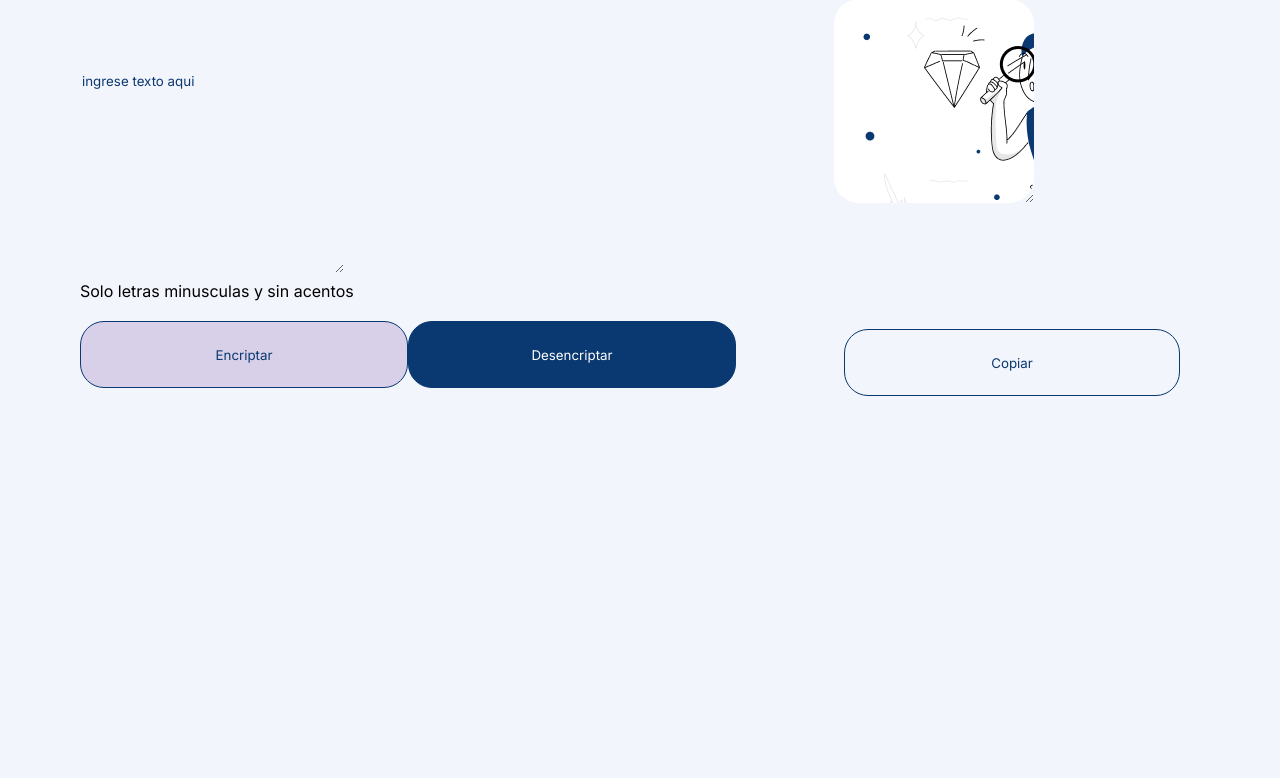
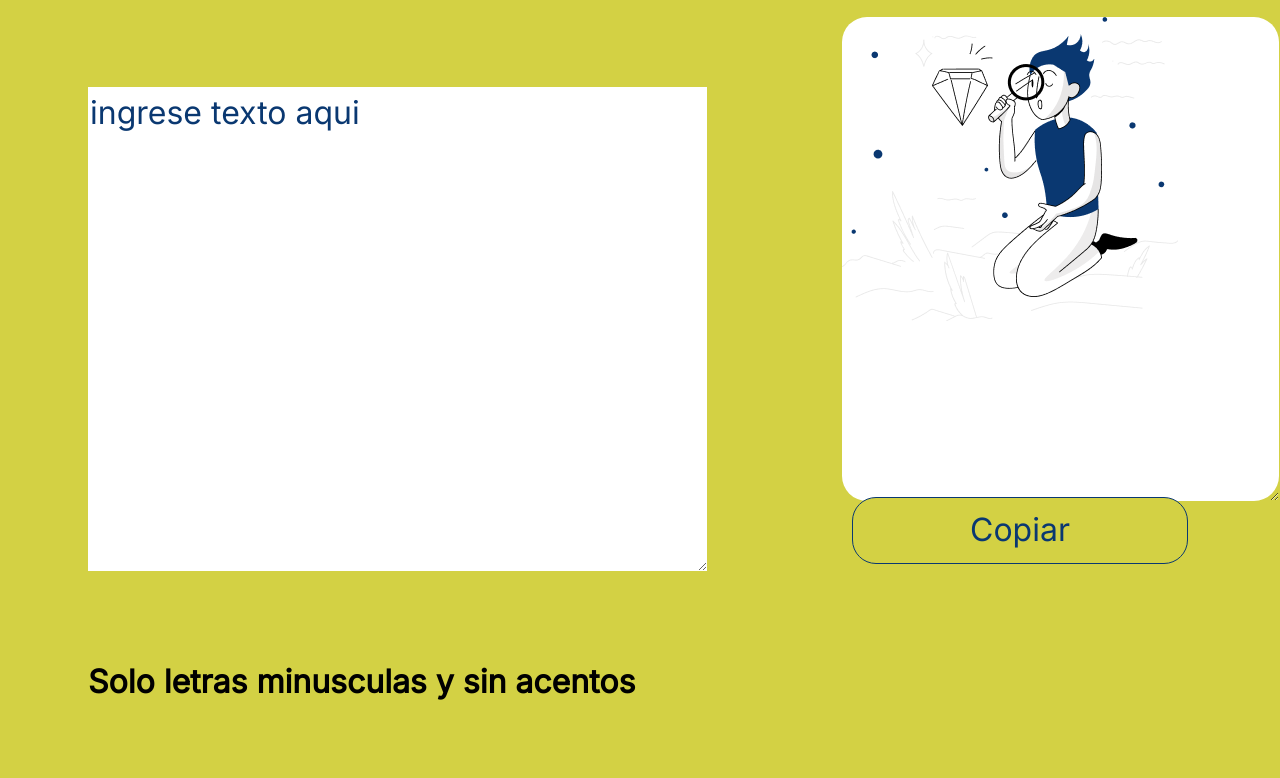
Before and after one commit to M3n5088/Encriptador, a plain HTML site: page index.html in a window 1280 px wide. Shown: the part 85-863 px from the top of the page. Before the commit the page ends 800 px from the top, so only its background shows below. Drawn offline with Linux system fonts and the light colour scheme.

Commit message:
trabajando en elcodigo

```diff
--- a/Style.css
+++ b/Style.css
@@ -1,10 +1,10 @@
 *{
-  background: #f3f5fc;
-  font-family: 'Inter', sans-serif;
-  font-weight: 400;
-  font-size: 32;
+  background: #d3d144;
+  font-family: Inter;
+  font-weight: 400px;
+  font-size: 32px;
   line-height: 150%;
-
+  font-style: bold;
 }
 .logo{
   padding-top: 10px;
@@ -23,6 +23,8 @@ main{
   color: #0a3871;
   margin-top: 90px;
   text-transform: lowercase;
+  background-color: #ffffff;
+  border-top: 20px;
 }
 
 ::placeholder{ color: #0a3871;}
@@ -38,6 +40,9 @@ main{
 .botones{
   display: flex;
   margin-top: 18px;
+  flex: none;
+  order: 0;
+  flex-grow: 0;
 }
 
 .btn-encriptar{
@@ -84,7 +89,7 @@ main{
   cursor: pointer;
   height: 67px;
   margin-left: 108px;
-  margin-top: 350px;
-  position: absolute;
+  margin-top: 500px;
   width: 336px;
+  position: fixed;
 }
--- a/index.html
+++ b/index.html
@@ -5,7 +5,6 @@
   <meta http-equiv="X-UA-Compatible" content="IE=edge">
   <meta name="viewport" content="width=device-width, initial-scale=1.0">
   <link rel="stylesheet" href="Style.css">
-  <link rel="stylesheet" href="reset.css">
   <link rel="preconnect" href="https://fonts.googleapis.com">
   <link rel="preconnect" href="https://fonts.gstatic.com" crossorigin>
   <link href="https://fonts.googleapis.com/css2?family=Inter&display=swap" rel="stylesheet">
@@ -22,13 +21,13 @@
         <h6 class="informacio">Solo letras minusculas y sin acentos</h6>
     </div>
     <div class="botones">
-        <button class="btn-encriptar">Encriptar</button>
+        <button class="btn-encriptar" onclick="btnEncriptar()">Encriptar</button>
         <button class="btn-desencriptar">Desencriptar</button>
     </div>
   </section>
   <section>
     <textarea class="mensaje" cols="20" rows="10"></textarea>
-    <div> <button class="copiar">Copiar</button></div>
+    <div><button class="copiar">Copiar</button></div>
   </section>
 </main>
 <footer>
```
Also changed, not shown: codigo.js (renamed from codigo.html, +10 -18 lines), imagenes/bi_exclamation-circle-fill.png (added).
